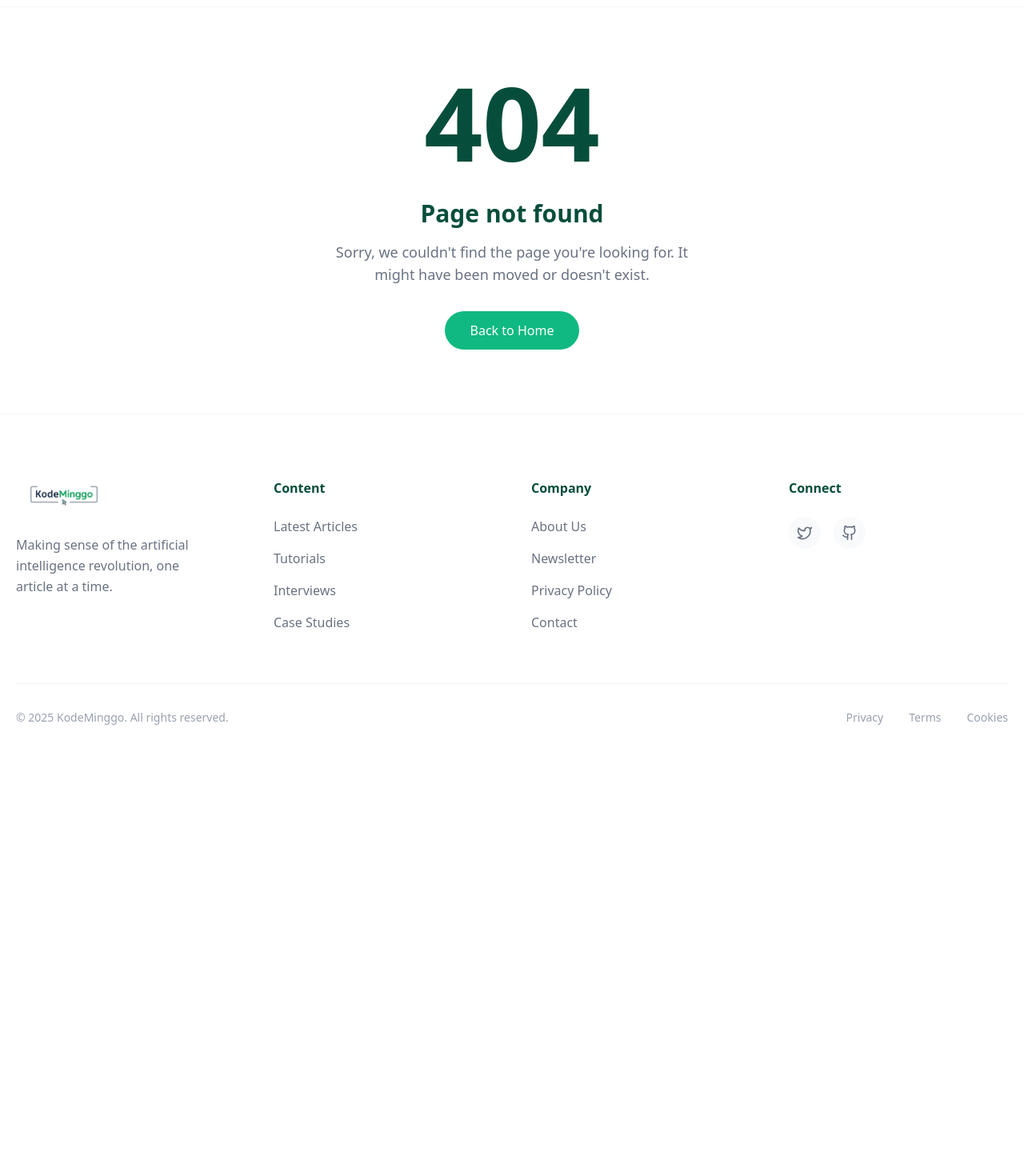
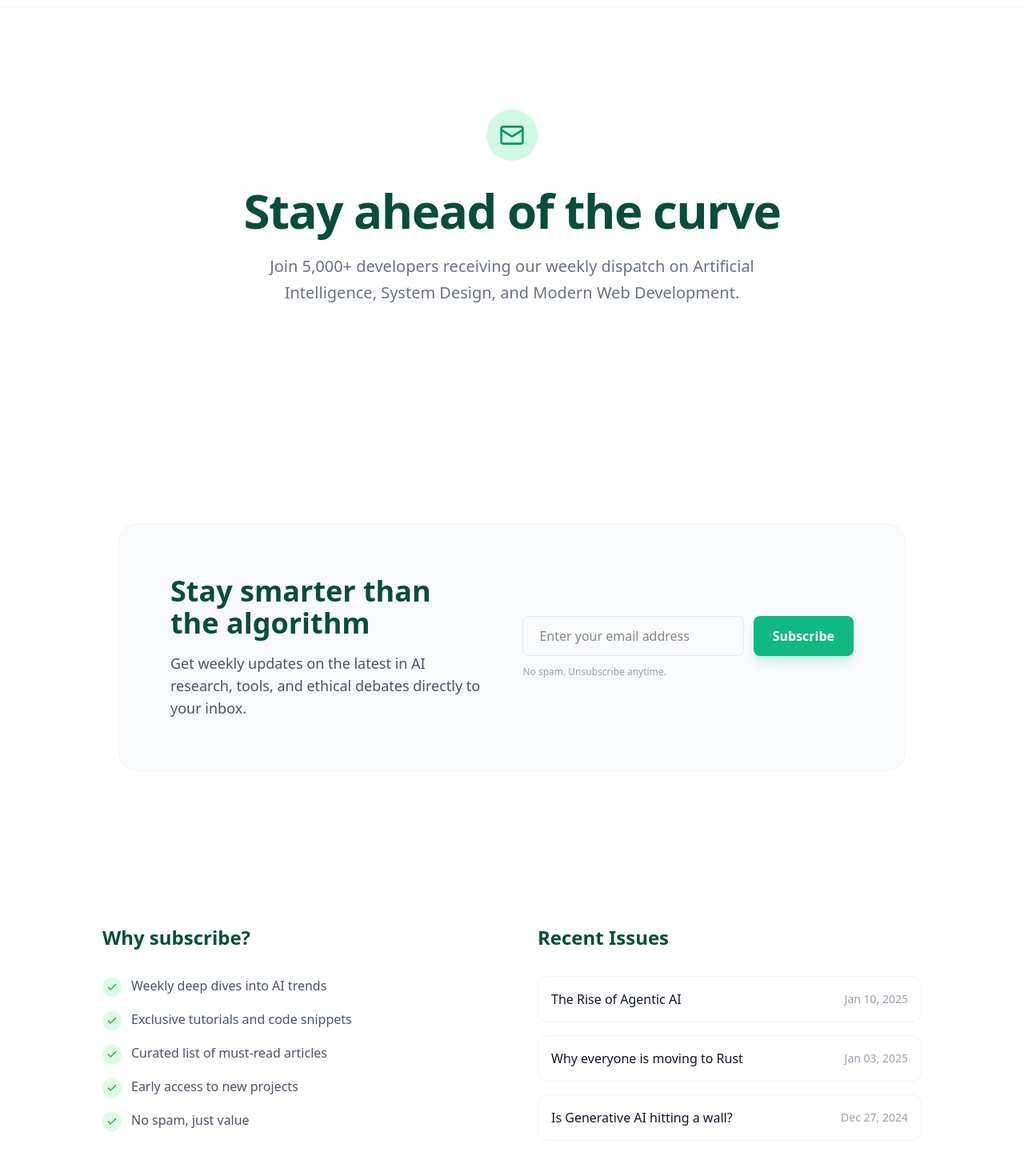
Before and after one commit to nalardeep/nalardeep, a Next.js app: page /newsletter in a window 1280 px wide. Before the commit this address had no page. Shown: the part 80-1550 px from the top of the page at 80% size. Before the commit the page ends 1067 px from the top, so only its background shows below. Built offline with nearby package versions, Linux system fonts and the light colour scheme.

Commit message:
Add newsletter page

```diff
--- /dev/null
+++ b/app/newsletter/page.tsx
@@ -0,0 +1,89 @@
+import Container from "@/components/container";
+import Newsletter from "@/components/newsletter";
+import { Check, Mail } from "lucide-react";
+import type { Metadata } from 'next';
+
+export const metadata: Metadata = {
+    title: 'Newsletter | KodeMinggo',
+    description: 'Subscribe to our weekly newsletter for the latest in AI and tech.',
+    openGraph: {
+        title: 'Newsletter | KodeMinggo',
+        description: 'Stay smarter than the algorithm. Get weekly AI insights.',
+    },
+    alternates: {
+        canonical: '/newsletter',
+    },
+};
+
+export default function NewsletterPage() {
+    const benefits = [
+        "Weekly deep dives into AI trends",
+        "Exclusive tutorials and code snippets",
+        "Curated list of must-read articles",
+        "Early access to new projects",
+        "No spam, just value"
+    ];
+
+    const pastIssues = [
+        { title: "The Rise of Agentic AI", date: "Jan 10, 2025" },
+        { title: "Why everyone is moving to Rust", date: "Jan 03, 2025" },
+        { title: "Is Generative AI hitting a wall?", date: "Dec 27, 2024" },
+    ];
+
+    return (
+        <div className="bg-white min-h-screen pb-24">
+            <Container>
+                {/* Hero Section */}
+                <div className="py-20 md:py-32 max-w-4xl mx-auto text-center">
+                    <div className="inline-flex items-center justify-center w-16 h-16 rounded-full bg-primary-100 text-primary-600 mb-8">
+                        <Mail className="w-8 h-8" />
+                    </div>
+                    <h1 className="text-5xl md:text-6xl font-bold text-gray-900 tracking-tight mb-6">
+                        Stay ahead of the curve
+                    </h1>
+                    <p className="text-xl text-gray-500 leading-relaxed max-w-2xl mx-auto mb-12">
+                        Join 5,000+ developers receiving our weekly dispatch on Artificial Intelligence, System Design, and Modern Web Development.
+                    </p>
+                </div>
+
+                {/* Subscription Component Reused */}
+                <div className="max-w-5xl mx-auto mb-24">
+                    <Newsletter />
+                </div>
+
+                {/* Benefits & Past Issues Grid */}
+                <div className="grid grid-cols-1 md:grid-cols-2 gap-16 max-w-5xl mx-auto">
+                    {/* Benefits */}
+                    <div>
+                        <h3 className="text-2xl font-bold text-gray-900 mb-8">Why subscribe?</h3>
+                        <ul className="space-y-4">
+                            {benefits.map((benefit, index) => (
+                                <li key={index} className="flex items-start gap-3">
+                                    <div className="w-6 h-6 rounded-full bg-green-100 text-green-600 flex items-center justify-center shrink-0 mt-0.5">
+                                        <Check className="w-3.5 h-3.5 font-bold" />
+                                    </div>
+                                    <span className="text-gray-600 font-medium">{benefit}</span>
+                                </li>
+                            ))}
+                        </ul>
+                    </div>
+
+                    {/* Past Issues Mock */}
+                    <div>
+                        <h3 className="text-2xl font-bold text-gray-900 mb-8">Recent Issues</h3>
+                        <div className="space-y-4">
+                            {pastIssues.map((issue, index) => (
+                                <div key={index} className="group flex items-center justify-between p-4 rounded-xl border border-gray-100 hover:border-gray-200 hover:bg-gray-50 transition-all cursor-pointer">
+                                    <span className="font-medium text-gray-900 group-hover:text-primary-600 transition-colors">
+                                        {issue.title}
+                                    </span>
+                                    <span className="text-sm text-gray-400">{issue.date}</span>
+                                </div>
+                            ))}
+                        </div>
+                    </div>
+                </div>
+            </Container>
+        </div>
+    );
+}
--- a/components/footer.tsx
+++ b/components/footer.tsx
@@ -41,7 +41,7 @@ const Footer = () => {
                         <h4 className="font-bold text-gray-900 mb-6">Company</h4>
                         <ul className="space-y-4 text-gray-500">
                             <li><Link href="/about" className="hover:text-primary-500 transition-colors">About Us</Link></li>
-                            <li><Link href="/" className="hover:text-primary-500 transition-colors">Newsletter</Link></li>
+                            <li><Link href="/newsletter" className="hover:text-primary-500 transition-colors">Newsletter</Link></li>
                             <li><Link href="/" className="hover:text-primary-500 transition-colors">Privacy Policy</Link></li>
                             <li><Link href="/contact" className="hover:text-primary-500 transition-colors">Contact</Link></li>
                         </ul>
```
